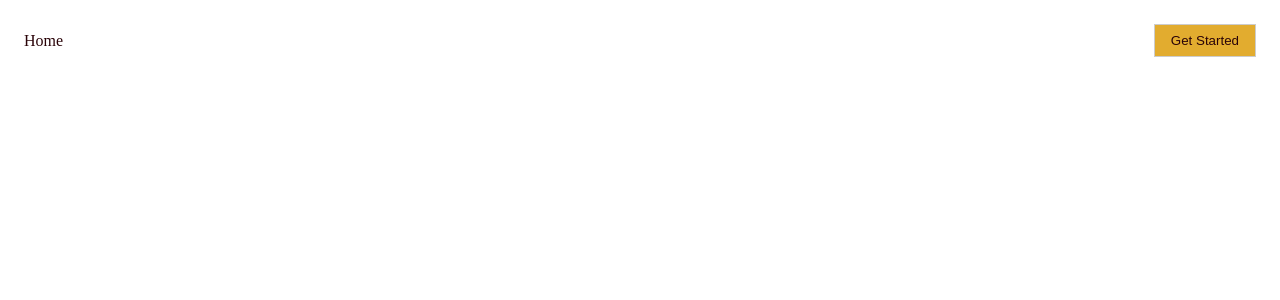
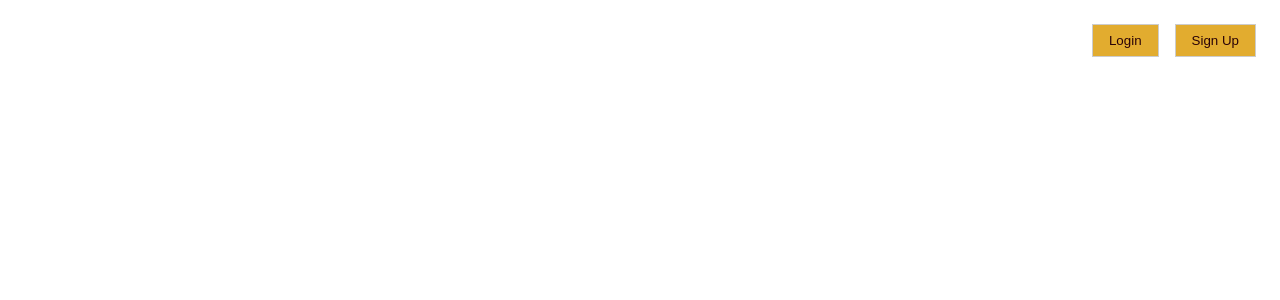
Before and after one commit to colmedev/IA-KuroJam, a React (Vite) app in the folder Frontend/: page / in a window 1280 px wide. Shown: the top 300 px of the page. Built offline with nearby package versions, Linux system fonts and the light colour scheme.

Commit message:
feat: :sparkles: create the navbar component

```diff
--- a/Frontend/src/components/Navbar/Navbar.css
+++ b/Frontend/src/components/Navbar/Navbar.css
@@ -1,13 +1,12 @@
-
-
 .Navbar {
   display: flex;
   list-style: none;
   align-items: center;
-  justify-content: space-between;
+  justify-content: flex-end;
+  gap: 1rem;
   padding-inline: 1rem;
   & a {
     text-decoration: none;
-    color: var(--color-tertiary)
+    color: var(--color-text-secondary);
   }
 }
--- a/Frontend/src/components/Navbar/Navbar.tsx
+++ b/Frontend/src/components/Navbar/Navbar.tsx
@@ -2,24 +2,17 @@ import './Navbar.css'
 import { Button }  from '../Button/Button'
 export function Navbar() {
 
-  const links = [
-    {
-      link: "#",
-      text: "Home"
-    }
-  ]
 
   return (
     <>
     <ul className="Navbar">
-      {
-        links.map((link, index) => (
-          <li key={index} className="Navbar__item">
-            <a href={link.link}>{link.text}</a>
-          </li>
-        ))
-      }
-      <Button text="Get Started" link="/app"/>
+      <li className='Navbar__item'>
+      <Button text="Login" link="#"/>
+      </li>
+
+      <li className='Navbar__item'>
+      <Button text="Sign Up" link="#"/>
+      </li>
     </ul>
     </>
   )
```
